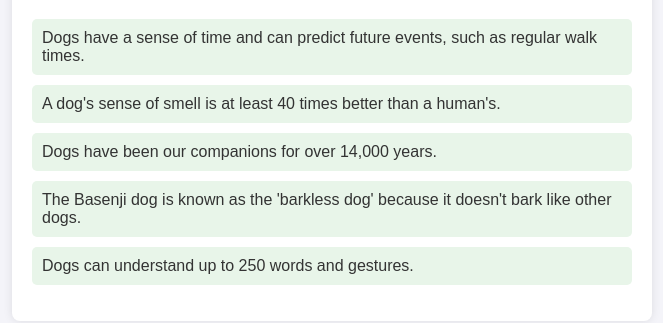
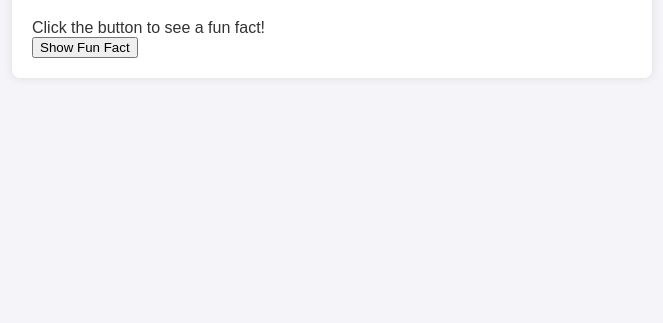
Before and after one commit to AnishYadav25/Dog_FunFacts, a plain HTML site: page index.html in a window 1280 px wide. Shown: the part 131-454 px from the top of the page, without its empty margins (308-971 px from the left). Drawn offline with Linux system fonts and the light colour scheme.

Commit message:
Update index.html

```diff
--- a/index.html
+++ b/index.html
@@ -9,7 +9,8 @@
 <body>
     <div class="container">
         <h1>Fun Facts About Dogs</h1>
-        <ul id="facts-list"></ul>
+        <div id="fact">Click the button to see a fun fact!</div>
+        <button onclick="showRandomFact()">Show Fun Fact</button>
     </div>
     <script src="script.js"></script>
 </body>
```
